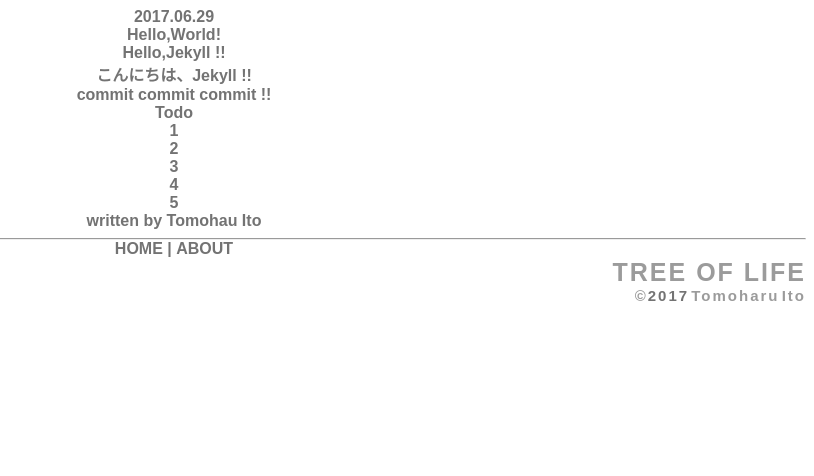
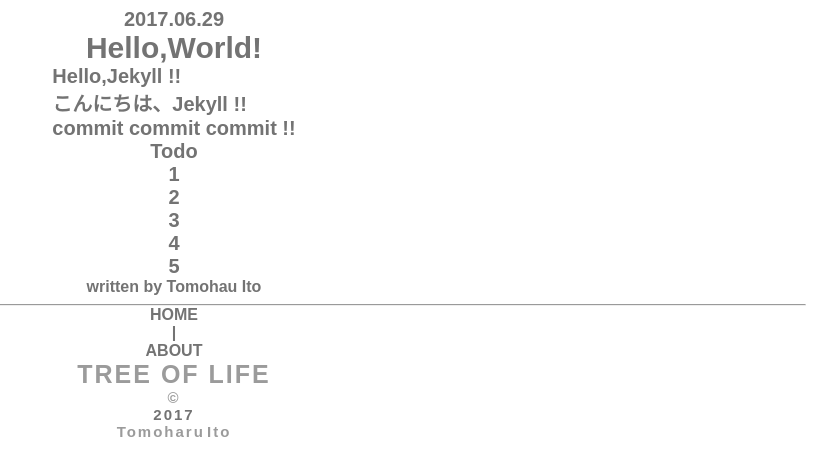
Before and after one commit to TomoharuIto/blog, a Jekyll site: the page built from _posts/2017-06-29-post.md, in a window 1280 px wide. Shown: the top 476 px of the page, without its empty margins (466-1280 px from the left). Built offline with Jekyll 4.4.1, drawn with Linux system fonts in a browser that asks for light colours; nearby versions of some CDN libraries; some web fonts are replaced; comment, search, counter and statistics services are not loaded.

Commit message:
Update contents

```diff
--- a/_layouts/post.html
+++ b/_layouts/post.html
@@ -21,7 +21,7 @@
   <body id="pageBody">
     <header>
       {% include post_header.html %}
-      <h2>{{ page.title }}</h2>
+      <h2 class="Title">{{ page.title }}</h2>
     </header>
 
     <main id="Contents">
--- a/common/css/post.css
+++ b/common/css/post.css
@@ -28,6 +28,11 @@ body * {
   margin: 0;
   padding: 0;
   box-sizing: border-box;
+  display: flex;
+  flex-flow: column nowrap;
+  flex: initial;
+  justify-content: center;
+  align-items: center;
 }
 
 * h1, * h2, * h3, * p, * li, * a, * time, * small, * text {
@@ -67,19 +72,26 @@ body * {
 
 #pageBody {
   position: relative;
-  text-align: center;
 }
 
 /* ================================================== */
 /*== Articles == 記事 ==*/
 /* ================================================== */
 
+h2 {
+  font-size: 30px;
+}
+
+header > time {
+  font-size: 20px;
+}
+
 #Contents {
   padding: 0 5px;
 }
 
 .Posts {
-
+  font-size: 20px;
 }
 /* ================================================== */
 /*== Page footer == ページフッター ==*/
```
Also changed, not shown: 4 other files.
